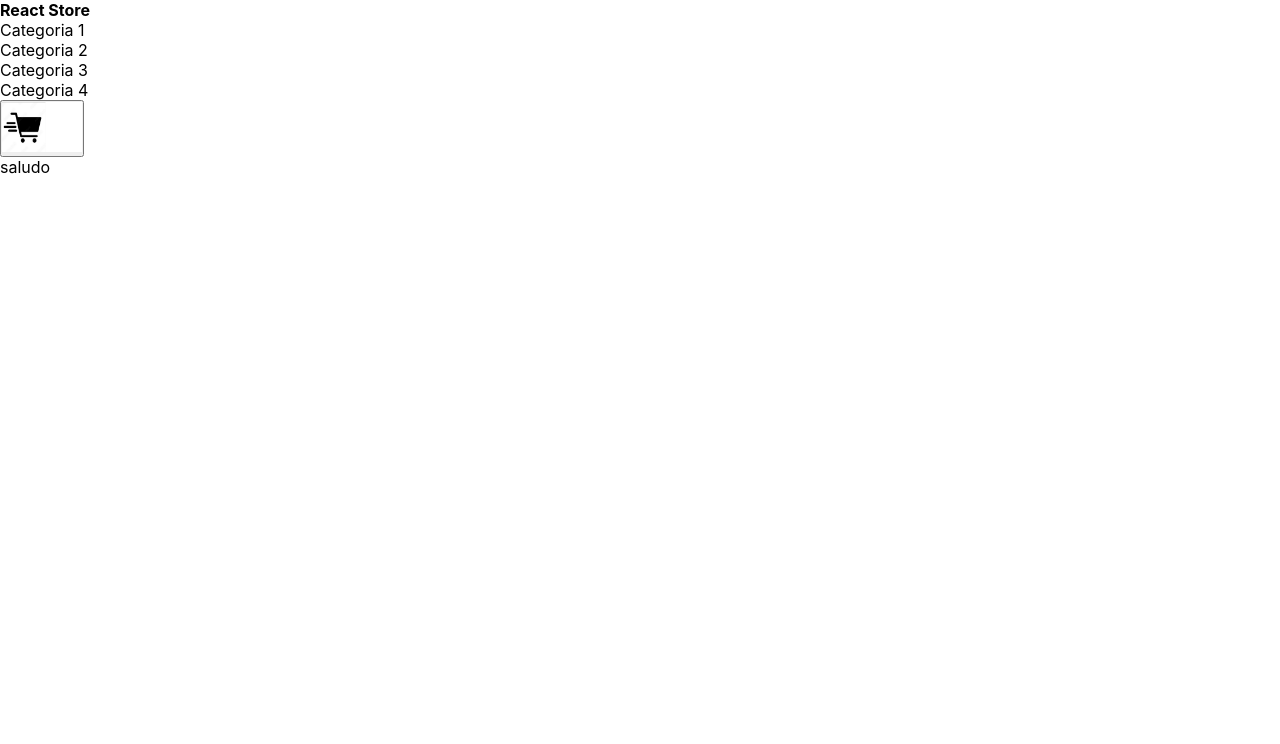
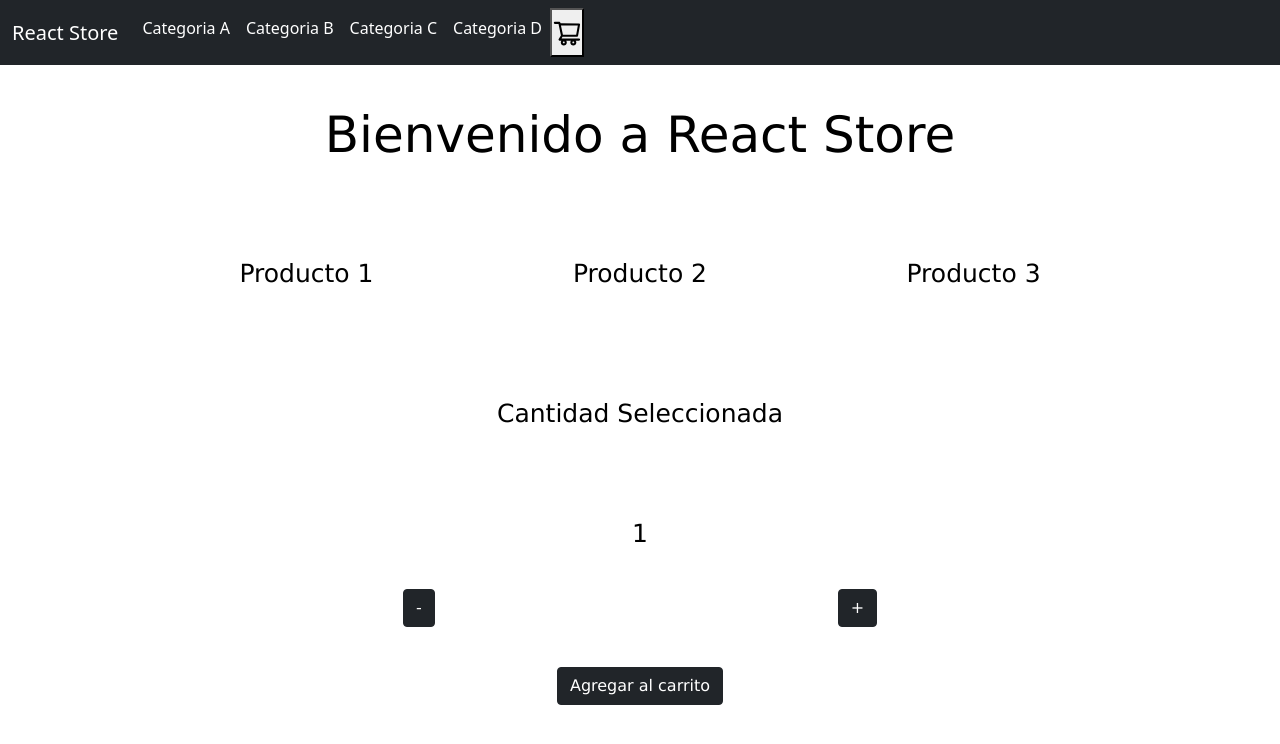
Before and after one commit to nico3zequiel/React-Js-app, a React (Create React App) app: page / in a window 1280 px wide. Shown: the top 744 px of the page. Built offline with nearby package versions, Linux system fonts and the light colour scheme.

Commit message:
Counter added

```diff
--- a/package.json
+++ b/package.json
@@ -3,9 +3,11 @@
   "version": "0.1.0",
   "private": true,
   "dependencies": {
+    "@ant-design/icons": "^4.7.0",
     "@testing-library/jest-dom": "5.15.0",
     "@testing-library/react": "11.2.7",
     "@testing-library/user-event": "12.8.3",
+    "bootstrap": "^5.1.3",
     "react": "17.0.2",
     "react-dom": "17.0.2",
     "react-scripts": "4.0.3",
--- a/src/App.js
+++ b/src/App.js
@@ -1,9 +1,8 @@
-/* import logo from './logo.svg'; */
 import './App.css';
-import NavBar from './components/NavBar/NavBar';
+import NavBS from './components/NavBar/NavBS';
 import './components/NavBar/styles.css'
-import CartWidget from './components/CartWidget';
-import ItemListContainer from './components/ItemListContainer'
+import ItemListContainer from './components/ItemListContainer';
+
 
 
 
@@ -12,9 +11,9 @@ function App() {
   return (
 
       <>
-      <NavBar/>
-      <CartWidget/>
-      <ItemListContainer saludo="Bienvenido" />
+      <NavBS/>
+      <ItemListContainer greeting='React Store' />
+
 
     </>
   );
--- a/src/components/CartWidget.jsx
+++ b/src/components/CartWidget.jsx
@@ -1,13 +1,13 @@
 import React from 'react'
 import '../components/NavBar/styles.css'
-import CartImage from './images/CartImage.png'
+import {ShoppingCartOutlined} from '@ant-design/icons';
 
 
 
 const CartWidget = (props) => {
     return (
-        <div>
-            <button><img src={CartImage} alt="carrito" className="imgSize" /></button>
+        <div className='cartStyle'>
+            <button><ShoppingCartOutlined /></button>
             </div>
 
     )
--- /dev/null
+++ b/src/components/ItemCount.jsx
@@ -0,0 +1,43 @@
+import React, {useState} from 'react';
+
+const ItemCount = ({getInitial, getStock, onAdd}) => {
+    const[count, setCount] = useState(getInitial);
+    const[stock] = useState(getStock);
+    const[message] = useState(onAdd);
+
+    const increase = () => {
+        if (count >= 1 && count < stock) {
+            setCount(count + 1);
+        }
+    }
+    const decrease = () => {
+        if (count >1) {
+            setCount(count - 1);
+        }
+    }
+
+    const msg = () => {
+        console.log (`${message} ${count}`)
+    }
+    return (
+        <div>
+            <div>
+                <h3 className='titles'>Cantidad Seleccionada</h3>
+                <h3 className='titles'>{count}</h3>
+                </div>
+
+            <div className='incDecButtons'>
+                <button type="button" className="btn btn-dark" onClick={decrease}>-</button>
+                <button type="button" className="btn btn-dark" onClick={increase}>+</button>
+
+            </div>
+            <div className='cartButtons'>
+                <button type="button" className="btn btn-dark" onClick={msg}>Agregar al carrito</button>
+                </div>
+
+
+        </div>
+    )
+}
+
+export default ItemCount
--- a/src/components/ItemListContainer.jsx
+++ b/src/components/ItemListContainer.jsx
@@ -1,6 +1,18 @@
-const ItemListContainer = ({saludo}) => {
+import ItemCount from './ItemCount';
+import './NavBar/styles.css';
+
+
+const ItemListContainer = ({greeting}) => {
     return (
-        <p>{'saludo'}</p>
+        <div>
+        <h1 className='fontStyle'>Bienvenido a {'React Store'}</h1>
+        <div className='titles'>
+        <p>Producto 1</p>
+        <p>Producto 2</p>
+        <p>Producto 3</p>
+        </div>
+        <ItemCount getInitial={1} getStock={10} onAdd={'Cantidad agregada al carrito '}/>
+        </div>
     )
 }
 
--- /dev/null
+++ b/src/components/NavBar/NavBS.jsx
@@ -0,0 +1,37 @@
+import React from 'react'
+import CartWidget from '../CartWidget';
+import './styles.css';
+
+
+const NavBS = () => {
+    return (
+        <nav className="navbar navbar-expand-lg navbar-dark bg-dark">
+  <div className="container-fluid">
+    <a className="navbar-brand" href="/#">React Store</a>
+    <button className="navbar-toggler" type="button" data-bs-toggle="collapse" data-bs-target="/#navbarNavDropdown" aria-controls="navbarNavDropdown" aria-expanded="false" aria-label="Toggle navigation">
+      <span className="navbar-toggler-icon"></span>
+    </button>
+    <div className="collapse navbar-collapse" id="navbarNavDropdown">
+      <ul className="navbar-nav">
+        <li className="nav-item">
+          <a className="nav-link active" href="/#">Categoria A</a>
+        </li>
+        <li className="nav-item">
+          <a className="nav-link active" href="/#">Categoria B</a>
+        </li>
+        <li className="nav-item">
+          <a className="nav-link active" href="/#">Categoria C</a>
+        </li>
+        <li className="nav-item">
+          <a className="nav-link active" href="/#">Categoria D</a>
+        </li>
+        <CartWidget/>
+
+      </ul>
+    </div>
+  </div>
+</nav>
+    )
+}
+
+export default NavBS
--- a/src/components/NavBar/NavBar.jsx
+++ b/src/components/NavBar/NavBar.jsx
@@ -1,22 +1,25 @@
-/* import CartWidget from "../CartWidget"; */
+import React from "react";
+import './styles.css';
 
 const NavBar = () => {
     return (
 
 
-
-        <ul>
+        <div>
+        <ul className= "navStyle">
 
             {/* LINK AL HOME */}
-            <li><strong>React Store</strong></li>
+            <li className="list">React Store</li>
 
             {/* CATEGORIAS */}
 
-            <li>Categoria 1</li>
-            <li>Categoria 2</li>
-            <li>Categoria 3</li>
-            <li>Categoria 4</li>
+            <li className="list">Categoria 1</li>
+            <li className="list">Categoria 2</li>
+            <li className="list">Categoria 3</li>
+            <li className="list">Categoria 4</li>
         </ul>
+
+        </div>
     )
 }
 
--- a/src/components/NavBar/styles.css
+++ b/src/components/NavBar/styles.css
@@ -1,6 +1,19 @@
 *{
     margin: 0;
     padding: 0;
+
+}
+
+.fontStyle {
+    display: flex;
+    flex-direction: row;
+    text-align: center;
+    justify-content: center;
+    margin-top: 40px;
+    font-size: 50px;
+    color:black;
+    font-family: Verdana, Geneva, Tahoma, sans-serif;
+
 }
 
 
@@ -10,7 +23,7 @@
     margin: 0;
     padding: 0;
     overflow: hidden;
-    background-color: blue;
+    background-color: rgb(35, 70, 78);
     width: 100%;
     position: fixed;
     top: 0px;
@@ -27,6 +40,7 @@
     text-align: center;
     padding: 25px 25px;
     text-decoration: none;
+    background-color: rgb(35, 70, 78);
 }
 
 .list {
@@ -35,17 +49,66 @@
     text-align: center;
     padding: 25px 25px;
     text-decoration: none;
+    background-color: rgb(35, 70, 78);
 }
 
 .list:hover {
-    background-color: rgb(3, 134, 21);
+    background-color: rgb(3, 134, 95);
 }
 
 li {
     text-decoration: none;
 }
 
-.imgSize {
-    width: 80px;
-    height: 50px;
+.cartStyle{
+    display: flex;
+    text-align: end;
+    font-size: 30px;
+    color: white;
+    overflow: hidden;
+    flex-direction: row;
+    align-items: center;
+    justify-content: flex-end;
+
+
+
 }
+
+
+/* CLASES PARA ItemListContainer e ItemCount */
+
+.titles {
+    display: flex;
+    flex-direction: row;
+    text-align: center;
+    justify-content: space-evenly;
+    margin-top:90px;
+    margin-left: 40px;
+    margin-right: 40px;
+    font-size: 25px;
+    color:black;
+    font-family: Verdana, Geneva, Tahoma, sans-serif;
+
+}
+
+.cartButtons {
+    display: flex;
+    flex-direction: row;
+    text-align: center;
+    justify-content: center;
+    margin-top: 40px;
+    font-size: 17px;
+    color:black;
+    font-family: Verdana, Geneva, Tahoma, sans-serif;
+}
+
+.incDecButtons {
+    display: flex;
+    flex-direction: row;
+    text-align: center;
+    justify-content: space-evenly;
+    margin-top: 40px;
+    font-size: 17px;
+    color:black;
+    font-family: Verdana, Geneva, Tahoma, sans-serif;
+}
--- a/src/index.js
+++ b/src/index.js
@@ -3,6 +3,8 @@ import ReactDOM from 'react-dom';
 import './index.css';
 import App from './App';
 import reportWebVitals from './reportWebVitals';
+import 'bootstrap/dist/css/bootstrap.min.css';
+import 'bootstrap/dist/js/bootstrap.bundle.min';
 
 ReactDOM.render(
   <React.StrictMode>
```
Also changed, not shown: src/components/images/CartImage.png (deleted), 1 other file (tests, documents, lock files or other folders).
